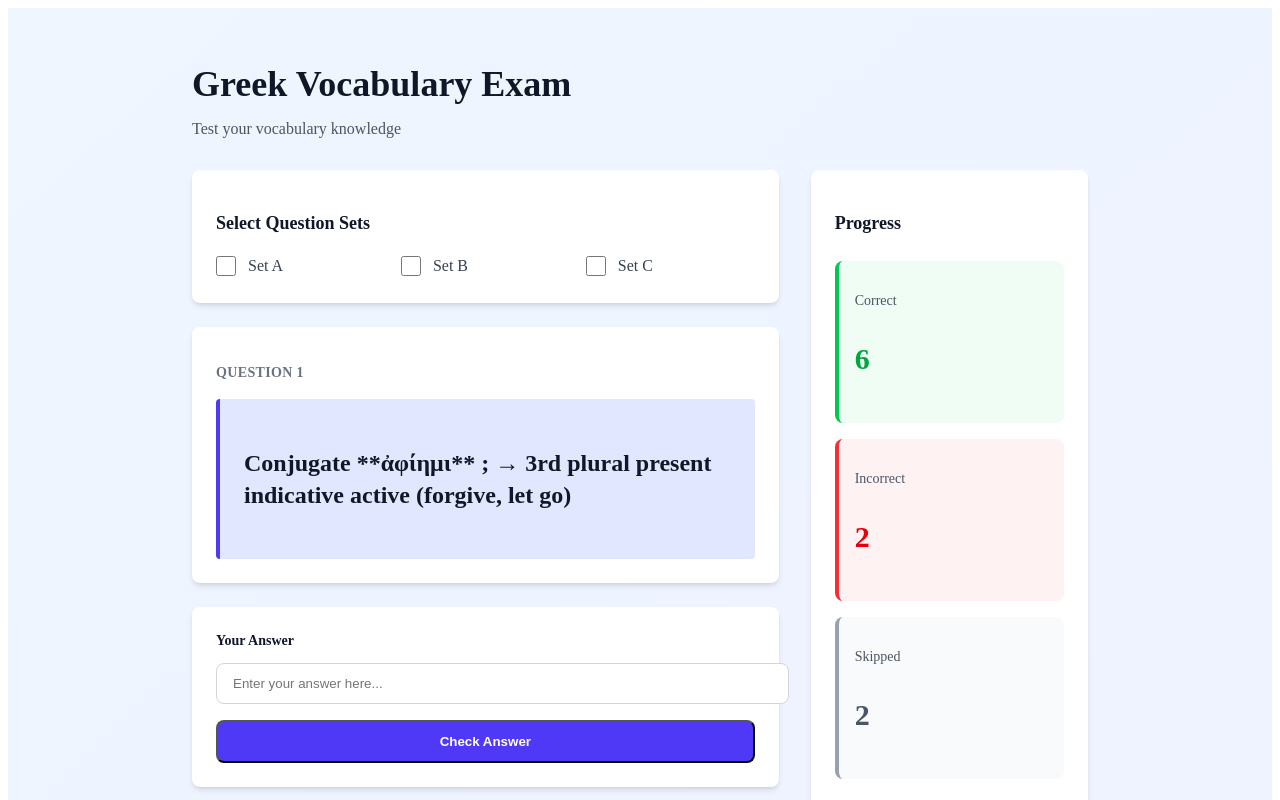
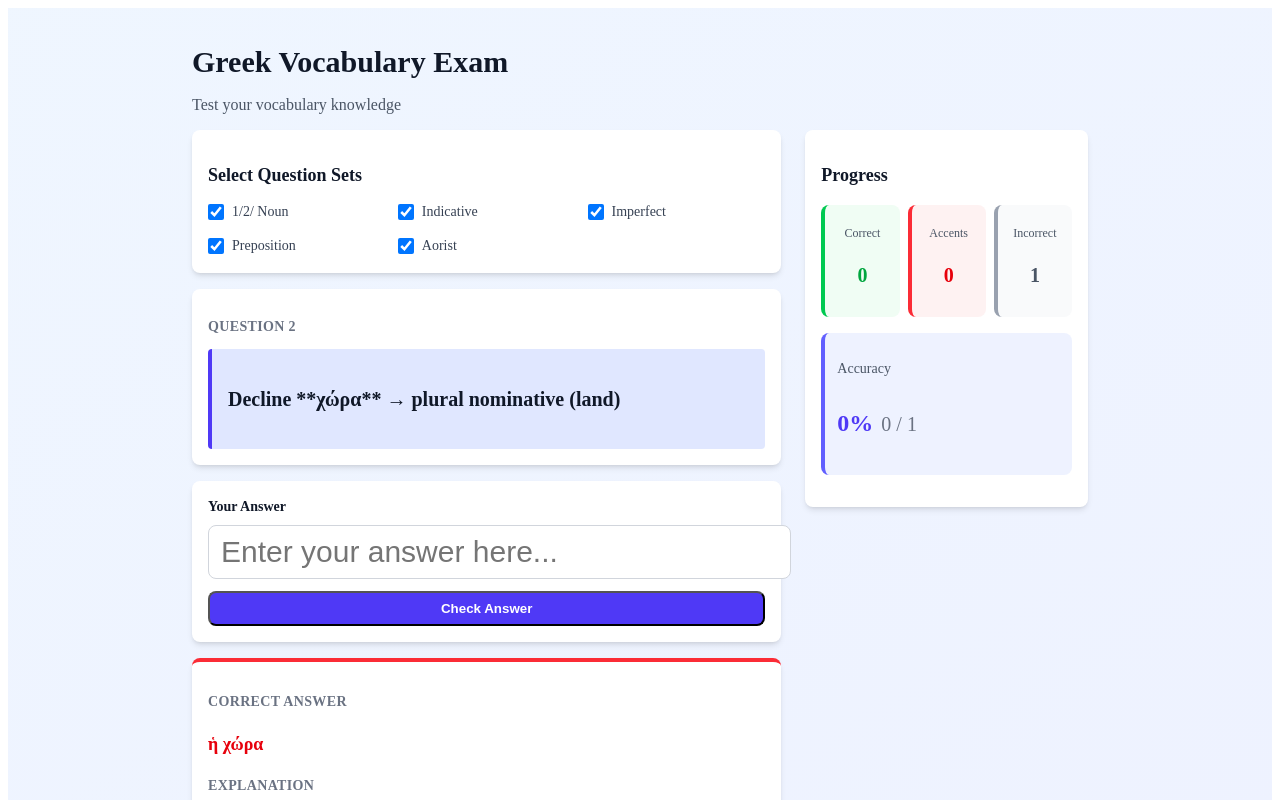
Before and after one commit to dwoof42/koinequiz, an Angular app: page / in a window 1280 px wide. Both pictures are taken after a click on the button "Check Answer". Shown: the top 800 px of the page. Built offline with nearby package versions, Linux system fonts and the light colour scheme.

Commit message:
before github

```diff
--- a/src/app/features/exams/basic-exam/basic-exam.html
+++ b/src/app/features/exams/basic-exam/basic-exam.html
@@ -1,57 +1,58 @@
-<div class="min-h-screen bg-gradient-to-br from-blue-50 to-indigo-50 p-8">
+<div class="bg-gradient-to-br from-blue-50 to-indigo-50 p-4">
   <div class="max-w-4xl mx-auto">
     <!-- Header -->
-    <div class="mb-8">
-      <h1 class="text-4xl font-bold text-gray-900 mb-2">Greek Vocabulary Exam</h1>
+    <div class="mb-4">
+      <h1 class="text-3xl font-bold text-gray-900 mb-2">Greek Vocabulary Exam</h1>
       <p class="text-gray-600">Test your vocabulary knowledge</p>
     </div>
 
-    <div class="grid grid-cols-1 lg:grid-cols-3 gap-8">
+    <div class="grid grid-cols-1 lg:grid-cols-3 gap-6">
       <!-- Main Content -->
-      <div class="lg:col-span-2 space-y-6">
+      <div class="lg:col-span-2 space-y-4">
         <!-- Question Set Selection -->
-        <div class="bg-white rounded-lg shadow-md p-6">
-          <h2 class="text-lg font-semibold text-gray-900 mb-4">Select Question Sets</h2>
-          <div class="grid grid-cols-2 md:grid-cols-3 gap-4">
-            <label class="flex items-center space-x-3 cursor-pointer" *ngFor="let set of ['Set A', 'Set B', 'Set C']">
+        <div class="bg-white rounded-lg shadow-md p-4">
+          <h2 class="text-lg font-semibold text-gray-900 mb-3">Select Question Sets</h2>
+          <div class="grid grid-cols-2 md:grid-cols-3 gap-3">
+            <label class="flex items-center space-x-2 cursor-pointer" *ngFor="let type of questionTypes">
               <input
                 type="checkbox"
-                class="w-5 h-5 text-indigo-600 rounded focus:ring-indigo-500"
+                class="w-4 h-4 text-indigo-600 rounded focus:ring-indigo-500"
+                [(ngModel)]="type.selected"
               >
-              <span class="text-gray-700">{{ set }}</span>
+              <span class="text-gray-700 text-sm">{{ type.value }}</span>
             </label>
           </div>
         </div>
 
         <!-- Question Display -->
-        <div class="bg-white rounded-lg shadow-md p-6">
-          <h2 class="text-sm font-semibold text-gray-500 uppercase tracking-wide mb-4">
+        <div class="bg-white rounded-lg shadow-md p-4">
+          <h2 class="text-sm font-semibold text-gray-500 uppercase tracking-wide mb-3">
             Question {{ currentQuestionIndex + 1 }}
           </h2>
-          <div class="bg-indigo-100 border-l-4 border-indigo-600 rounded p-6">
-            <p class="text-2xl font-semibold text-gray-900">
+          <div class="bg-indigo-100 border-l-4 border-indigo-600 rounded p-4">
+            <p class="text-xl font-semibold text-gray-900">
               {{ currentQuestion.prompt }}
             </p>
           </div>
         </div>
 
         <!-- Answer Input -->
-        <div class="bg-white rounded-lg shadow-md p-6">
-          <label for="answer" class="block text-sm font-semibold text-gray-900 mb-3">
+        <div class="bg-white rounded-lg shadow-md p-4">
+          <label for="answer" class="block text-sm font-semibold text-gray-900 mb-2">
             Your Answer
           </label>
-          <div class="space-y-4">
+          <div class="space-y-3">
             <input
               type="text"
               id="answer"
               placeholder="Enter your answer here..."
               [(ngModel)]="userAnswer"
               (keyup.enter)="checkAnswer()"
-              class="w-full px-4 py-3 border border-gray-300 rounded-lg focus:ring-2 focus:ring-indigo-500 focus:border-transparent outline-none transition"
+              class="w-full px-3 py-2 border border-gray-300 rounded-lg focus:ring-2 focus:ring-indigo-500 focus:border-transparent outline-none transition text-3xl"
             >
             <button
               (click)="checkAnswer()"
-              class="w-full bg-indigo-600 hover:bg-indigo-700 text-white font-semibold py-3 px-6 rounded-lg transition duration-200 transform hover:scale-105"
+              class="w-full bg-indigo-600 hover:bg-indigo-700 text-white font-semibold py-2 px-4 rounded-lg transition duration-200 transform hover:scale-105"
             >
               Check Answer
             </button>
@@ -59,70 +60,70 @@
         </div>
 
         <!-- Answer & Explanation (Show on submission) -->
-        <div *ngIf="showAnswer" class="bg-white rounded-lg shadow-md p-6 border-t-4 border-green-500 animate-in fade-in">
+        <div
+          *ngIf="showAnswer"
+          class="bg-white rounded-lg shadow-md p-4 border-t-4 animate-in fade-in"
+          [ngClass]="{
+            'border-green-500': previousResult === 'correct',
+            'border-red-500': previousResult === 'incorrect',
+            'border-blue-500': previousResult !== 'correct' && previousResult !== 'incorrect'
+          }"
+        >
+          <div class="mb-3">
+            <h3 class="text-sm font-semibold text-gray-500 uppercase tracking-wide mb-2">Correct Answer</h3>
+            <p
+              class="text-lg font-semibold"
+              [ngClass]="{
+                'text-green-600': previousResult === 'correct',
+                'text-red-600': previousResult === 'incorrect',
+                'text-blue-600': previousResult !== 'correct' && previousResult !== 'incorrect'
+              }"
+            >{{ previousQuestion.answer }}</p>
+          </div>
           <div class="mb-4">
-            <h3 class="text-sm font-semibold text-gray-500 uppercase tracking-wide mb-2">Correct Answer</h3>
-            <p class="text-xl font-semibold text-green-600">{{ currentQuestion.answer }}</p>
-          </div>
-          <div class="mb-6">
             <h3 class="text-sm font-semibold text-gray-500 uppercase tracking-wide mb-2">Explanation</h3>
             <p class="text-gray-700">
-              {{ currentQuestion.explanation }}
+              {{ previousQuestion.explanation }}
             </p>
           </div>
-          <button
-            (click)="nextQuestion()"
-            class="w-full bg-indigo-600 hover:bg-indigo-700 text-white font-semibold py-2 px-4 rounded-lg transition duration-200"
-          >
-            Next Question
-          </button>
         </div>
       </div>
 
       <!-- Sidebar: Results -->
       <div class="lg:col-span-1">
-        <div class="bg-white rounded-lg shadow-md p-6 sticky top-8">
-          <h2 class="text-lg font-semibold text-gray-900 mb-6">Progress</h2>
+        <div class="bg-white rounded-lg shadow-md p-4 sticky top-4">
+          <h2 class="text-lg font-semibold text-gray-900 mb-4">Progress</h2>
 
           <!-- Score Cards -->
-          <div class="space-y-4 mb-6">
+          <div class="grid grid-cols-3 gap-2 mb-4">
             <!-- Correct -->
-            <div class="bg-green-50 rounded-lg p-4 border-l-4 border-green-500">
-              <p class="text-sm text-gray-600 mb-1">Correct</p>
-              <p class="text-3xl font-bold text-green-600">{{ stats.correct }}</p>
+            <div class="bg-green-50 rounded-lg p-2 border-l-4 border-green-500 text-center">
+              <p class="text-xs text-gray-600 mb-1">Correct</p>
+              <p class="text-xl font-bold text-green-600">{{ examination.stats.correct }}</p>
             </div>
 
             <!-- Incorrect -->
-            <div class="bg-red-50 rounded-lg p-4 border-l-4 border-red-500">
-              <p class="text-sm text-gray-600 mb-1">Incorrect</p>
-              <p class="text-3xl font-bold text-red-600">{{ stats.incorrect }}</p>
+            <div class="bg-red-50 rounded-lg p-2 border-l-4 border-red-500 text-center">
+              <p class="text-xs text-gray-600 mb-1">Accents</p>
+              <p class="text-xl font-bold text-red-600">{{ examination.stats.accent }}</p>
             </div>
 
             <!-- Skipped -->
-            <div class="bg-gray-50 rounded-lg p-4 border-l-4 border-gray-400">
-              <p class="text-sm text-gray-600 mb-1">Skipped</p>
-              <p class="text-3xl font-bold text-gray-600">{{ stats.skipped }}</p>
+            <div class="bg-gray-50 rounded-lg p-2 border-l-4 border-gray-400 text-center">
+              <p class="text-xs text-gray-600 mb-1">Incorrect</p>
+              <p class="text-xl font-bold text-gray-600">{{ examination.stats.incorrect }}</p>
             </div>
           </div>
 
           <!-- Percentage -->
-          <div class="bg-indigo-50 rounded-lg p-4 border-l-4 border-indigo-500">
-            <p class="text-sm text-gray-600 mb-2">Accuracy</p>
+          <div class="bg-indigo-50 rounded-lg p-3 border-l-4 border-indigo-500 mb-4">
+            <p class="text-sm text-gray-600 mb-1">Accuracy</p>
             <div class="flex items-baseline">
-              <p class="text-3xl font-bold text-indigo-600">{{ accuracy }}%</p>
-              <p class="text-sm text-gray-500 ml-2">({{ stats.correct }}/{{ stats.correct + stats.incorrect }} answered)</p>
+              <p class="text-2xl font-bold text-indigo-600">{{ percentage }}%</p>
+              <p class="text-xl text-gray-500 ml-2">{{ accuracy }}</p>
             </div>
           </div>
 
-          <!-- Progress Bar -->
-          <div class="mt-6">
-            <p class="text-sm text-gray-600 mb-2">Overall Progress</p>
-            <div class="w-full bg-gray-200 rounded-full h-3">
-              <div class="bg-indigo-600 h-3 rounded-full transition-all duration-300" [style.width.%]="progressPercentage"></div>
-            </div>
-            <p class="text-xs text-gray-500 mt-2">{{ stats.correct + stats.incorrect }} of {{ stats.total }} completed</p>
-          </div>
-        </div>
       </div>
     </div>
   </div>
--- a/src/app/features/exams/basic-exam/basic-exam.ts
+++ b/src/app/features/exams/basic-exam/basic-exam.ts
@@ -4,11 +4,10 @@ import { FormsModule } from '@angular/forms';
 import { Examination } from '../examination';
 import { Question } from '../question';
 
-interface ExamStats {
-  correct: number;
-  incorrect: number;
-  skipped: number;
-  total: number;
+interface QuestionType {
+  key: string;
+  value: string;
+  selected: boolean;
 }
 
 @Component({
@@ -22,30 +21,44 @@ export class BasicExam {
   showAnswer = false;
   currentQuestionIndex = 0;
 
-  stats: ExamStats = {
-    correct: 6,
-    incorrect: 2,
-    skipped: 2,
-    total: 10,
-  };
-
   examination = new Examination();
 
-  get currentQuestion(): Question {
-    return this.examination.currentQuestion;
+  public currentQuestion: Question = this.examination.generateQuestion();
+  public previousQuestion: Question = { type: 'noun', prompt: '', answer: '' };
+  public previousResult = '';
+
+  public questionTypes:QuestionType[] = [
+    {key: 'noun', value: '1/2/ Noun', selected: true},
+    {key: 'indicative', value: 'Indicative', selected: true},
+    {key: 'imperfect', value: 'Imperfect', selected: true},
+    {key: 'preposition', value: 'Preposition', selected: true},
+    {key: 'aorist', value: 'Aorist', selected: true},
+  ];
+
+  public selectedQuestionTypes: string[] = [];
+
+
+  get accuracy(): string {
+    const stats = this.examination.stats;
+    const partial = stats.accent + stats.correct;
+    const total = partial + stats.incorrect;
+    return !!total ? `${partial} / ${total}` : '';
   }
 
-  get accuracy(): number {
-    return this.stats.total > 0 ? Math.round((this.stats.correct / this.stats.total) * 100) : 0;
-  }
-
-  get progressPercentage(): number {
-    const answered = this.stats.correct + this.stats.incorrect;
-    return this.stats.total > 0 ? Math.round((answered / this.stats.total) * 100) : 0;
+  get percentage(): number {
+    const stats = this.examination.stats;
+    const partial = stats.accent + stats.correct;
+    const total = partial + stats.incorrect;
+    return total === 0 ? 0 : Math.round((partial / total) * 100);
   }
 
   checkAnswer(): void {
+    this.previousResult = this.examination.evaluateAnswer(this.userAnswer);
     this.showAnswer = true;
+    this.currentQuestionIndex++;
+    this.previousQuestion = this.currentQuestion;
+    this.currentQuestion = this.examination.generateQuestion();
+
     // Add logic to validate answer and update stats
   }
 
--- a/src/app/features/exams/examination.ts
+++ b/src/app/features/exams/examination.ts
@@ -80,7 +80,7 @@ export class Examination {
     }
 
     // Session Stats
-    private stats: Stats = {
+    public stats: Stats = {
         correct: 0,
         accent: 0,
         incorrect: 0,
```
Also changed, not shown: src/app/features/exams/question.ts (line endings or trailing spaces).
